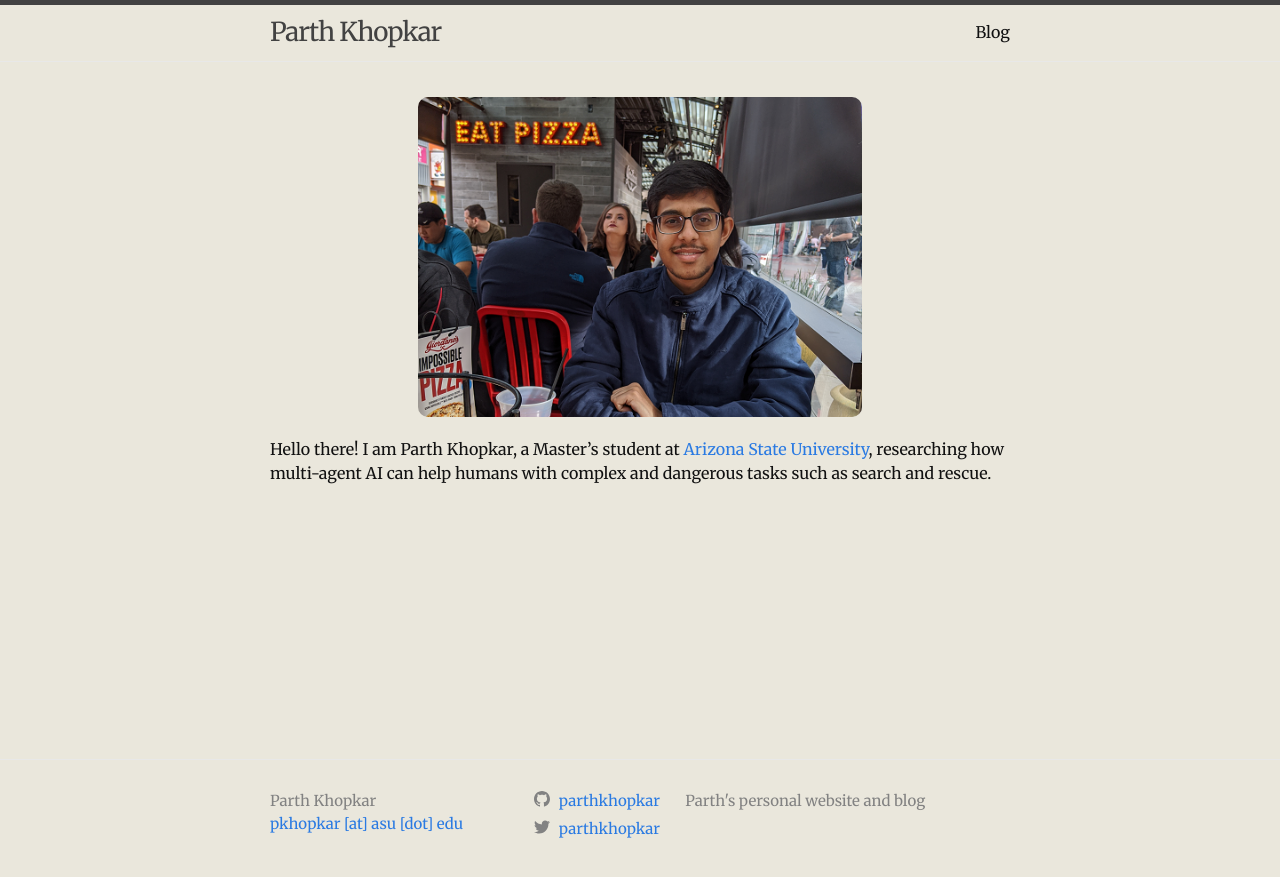
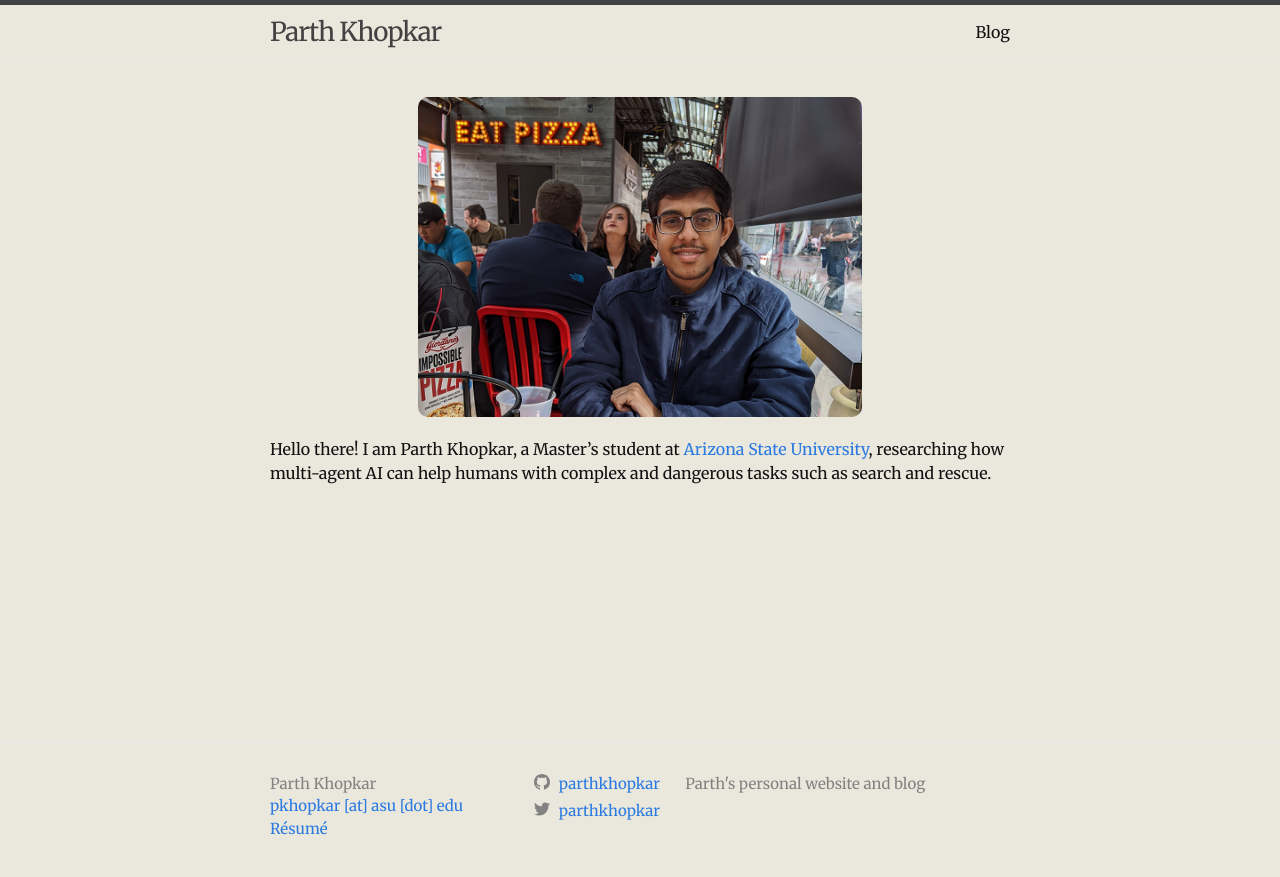
Before and after one commit to parthkhopkar/parthkhopkar.github.io, a Jekyll site: the page built from index.md, in a window 1280 px wide. Shown: the top 877 px of the page. Built offline with Jekyll 4.4.1, drawn with Linux system fonts in a browser that asks for light colours.

Commit message:
Added Resume

```diff
--- a/_includes/footer.html
+++ b/_includes/footer.html
@@ -18,6 +18,7 @@
             {%- if site.email -%}
             <li><a class="u-email" href="mailto:{{ site.email }}">{{ site.email }}</a></li>
             {%- endif -%}
+            <li><a href="/assets/files/Resume-Parth-Khopkar.pdf" target="_blank">Résumé</a></li>
         </ul>
       </div>
 
```
Also changed, not shown: 1 other file.
